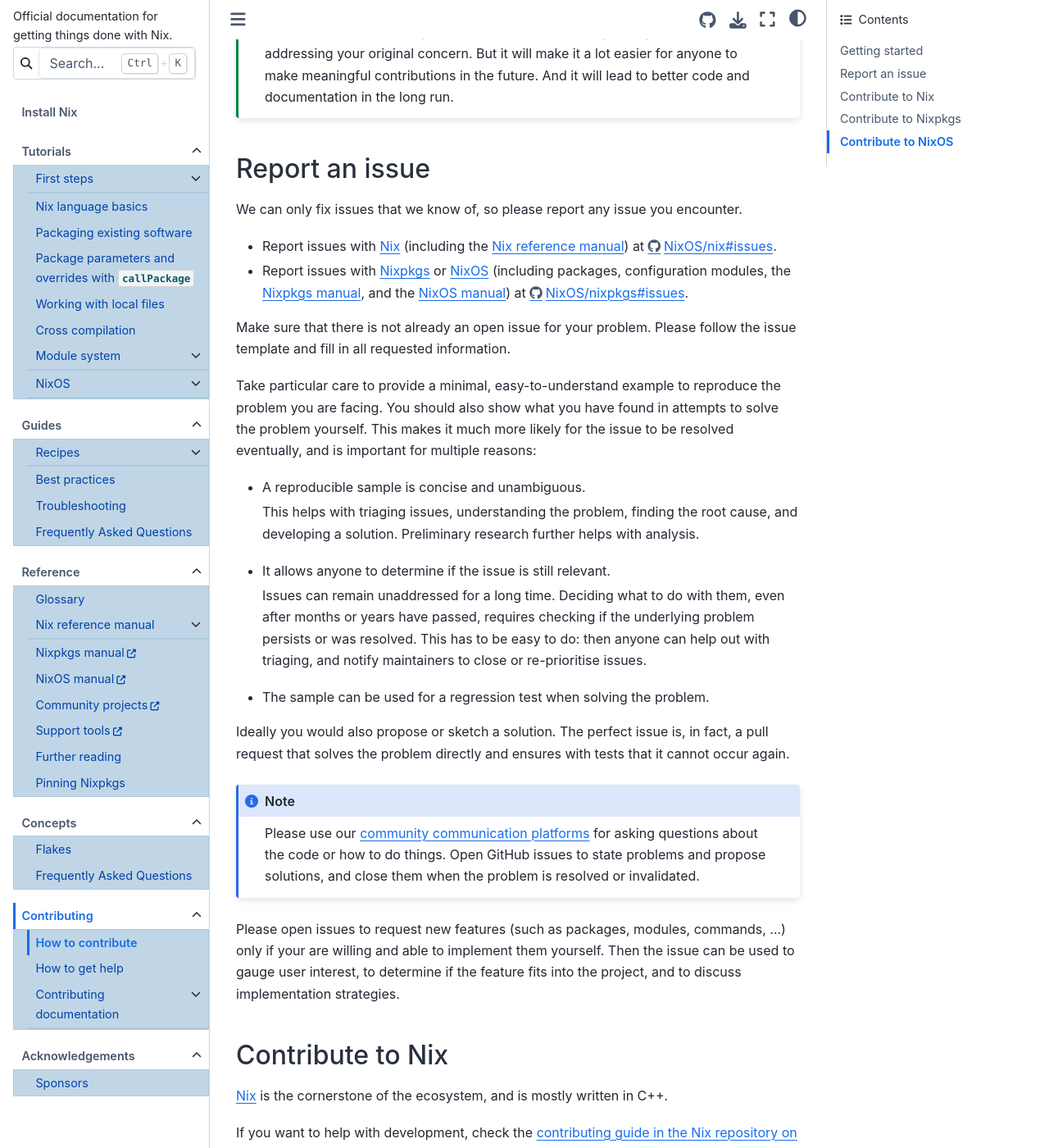
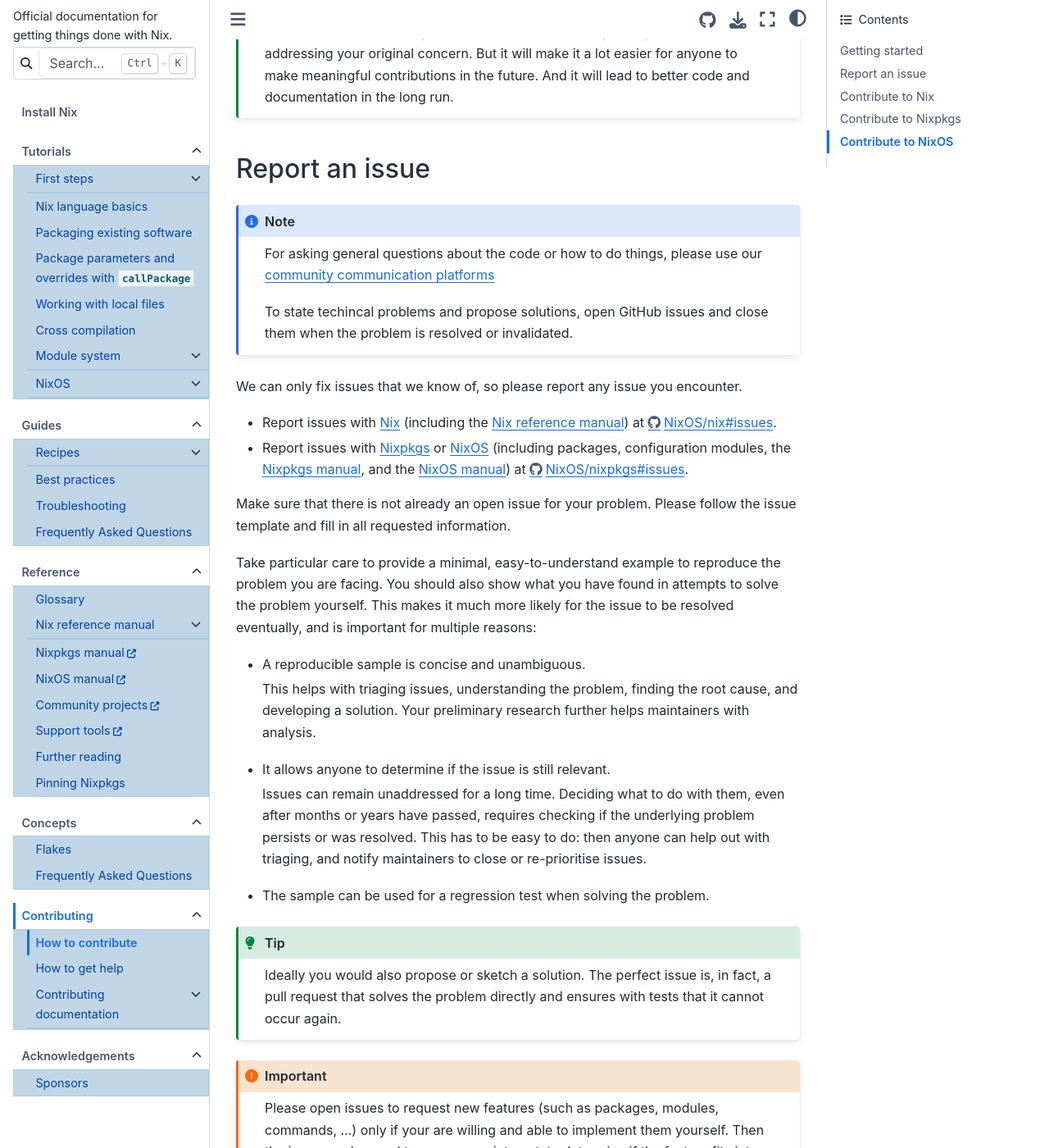
Before and after one commit to NixOS/nix.dev, a Sphinx documentation site: the page built from source/contributing/how-to-contribute.md, in a window 1280 px wide and 1400 px high, scrolled down 1104 px. Shown: the whole window at 82% size. Built offline with Sphinx 7.4.7 and the Sphinx Book theme 1.1.4, drawn with Linux system fonts in a browser that asks for light colours; some of the changed lines change nothing that is shown; grey boxes are pictures that could not be loaded.

Commit message:
add more highlight boxes

```diff
--- a/source/contributing/how-to-contribute.md
+++ b/source/contributing/how-to-contribute.md
@@ -38,6 +38,12 @@
 
 ## Report an issue
 
+:::{note}
+For asking general questions about the code or how to do things, please use our [community communication platforms](https://nixos.org/community)
+
+To state techincal problems and propose solutions, open GitHub issues and close them when the problem is resolved or invalidated.
+:::
+
 We can only fix issues that we know of, so please report any issue you encounter.
 
 - Report issues with {term}`Nix` (including the [Nix reference manual](https://nix.dev/manual/nix/stable)) at <https://github.com/NixOS/nix/issues>.
@@ -54,7 +60,7 @@
 - A reproducible sample is concise and unambiguous.
 
   This helps with triaging issues, understanding the problem, finding the root cause, and developing a solution.
-  Preliminary research further helps with analysis.
+  Your preliminary research further helps maintainers with analysis.
 
 - It allows anyone to determine if the issue is still relevant.
 
@@ -64,16 +70,15 @@
 
 - The sample can be used for a regression test when solving the problem.
 
+:::{tip}
 Ideally you would also propose or sketch a solution.
 The perfect issue is, in fact, a pull request that solves the problem directly and ensures with tests that it cannot occur again.
-
-:::{note}
-Please use our [community communication platforms](https://nixos.org/community) for asking questions about the code or how to do things.
-Open GitHub issues to state problems and propose solutions, and close them when the problem is resolved or invalidated.
 :::
 
+:::{important}
 Please open issues to request new features (such as packages, modules, commands, ...) only if your are willing and able to implement them yourself.
 Then the issue can be used to gauge user interest, to determine if the feature fits into the project, and to discuss implementation strategies.
+:::
 
 ## Contribute to Nix
 
```
